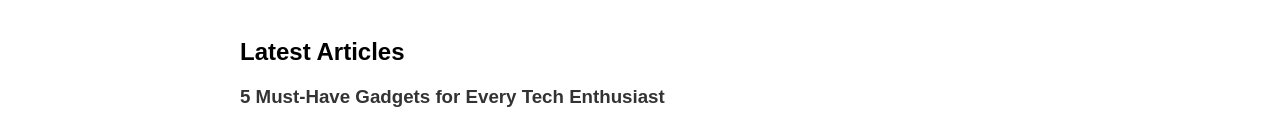
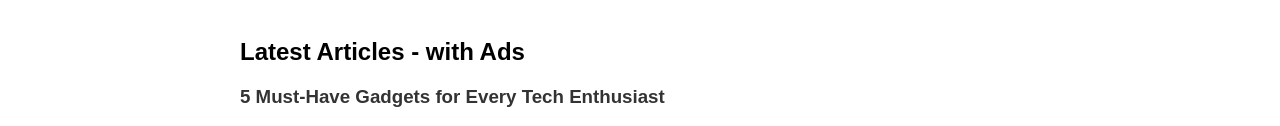
Before and after one commit to CoderAd1/Test_Websire, a plain HTML site: page index.html in a window 1280 px wide. Shown: the part 160-286 px from the top of the page. Drawn offline with Linux system fonts and the light colour scheme.

Commit message:
Update with ad

```diff
--- a/index.html
+++ b/index.html
@@ -67,7 +67,7 @@
         <a href="#">Contact</a>
     </nav>
     <div class="container">
-        <h2>Latest Articles</h2>
+        <h2>Latest Articles - with Ads</h2>
         <article>
             <h3>5 Must-Have Gadgets for Every Tech Enthusiast</h3>
             <p>In the fast-paced world of technology, staying ahead means having the right tools at your disposal. Our comprehensive list of must-have gadgets is curated specifically for the discerning tech enthusiast. Dive into the realm of smartwatches, wireless earbuds, and beyond as we explore how these devices seamlessly integrate into your daily life. Whether it's tracking your fitness goals, immersing yourself in your favorite tunes, or boosting your productivity, these gadgets are essential companions for anyone passionate about technology.</p>
```
